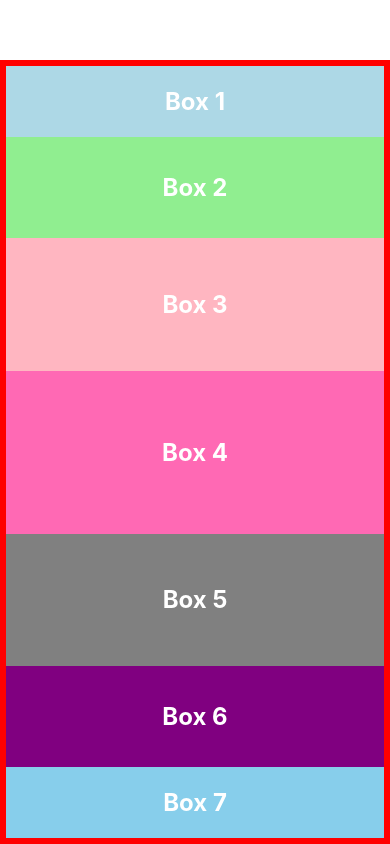
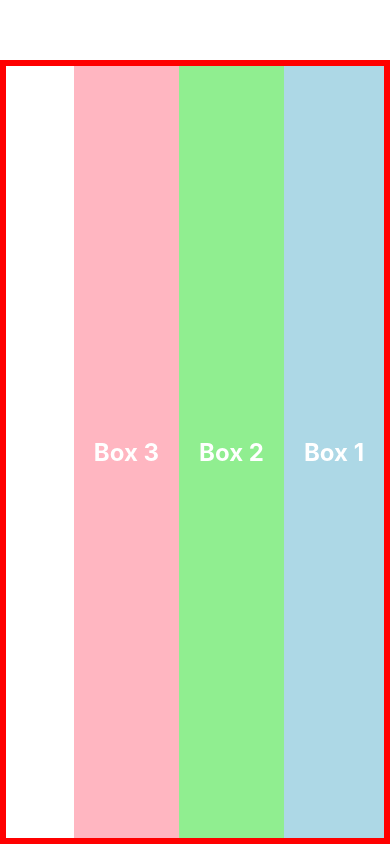
Before and after one commit to sudhir-tiwari2002/ReactNativeLayout, a React Native app: screen / in a window 390 px wide. Built offline with nearby package versions, Linux system fonts and the light colour scheme.

Commit message:
flex direction

```diff
--- a/App.js
+++ b/App.js
@@ -7,13 +7,13 @@ export default function App() {
 
     // </View>
     <View style={styles.container}>
-      <Box style={{ backgroundColor: "lightblue" ,flex:1}}>Box 1</Box>
-      <Box style={{ backgroundColor: "lightgreen" ,flex:2}}>Box 2</Box>
-      <Box style={{ backgroundColor: "lightpink" ,flex:3}}>Box 3</Box>
-      <Box style={{ backgroundColor: "hotpink" , flex:4}}>Box 4</Box>
+      <Box style={{ backgroundColor: "lightblue" }}>Box 1</Box>
+      <Box style={{ backgroundColor: "lightgreen" }}>Box 2</Box>
+      <Box style={{ backgroundColor: "lightpink" }}>Box 3</Box>
+      {/* <Box style={{ backgroundColor: "hotpink" , flex:4}}>Box 4</Box>
       <Box style={{ backgroundColor: "gray" ,flex:3}}>Box 5</Box>
       <Box style={{ backgroundColor: "purple" ,flex:2}}>Box 6</Box>
-      <Box style={{ backgroundColor: "skyblue" ,flex:1}}>Box 7</Box>
+      <Box style={{ backgroundColor: "skyblue" ,flex:1}}>Box 7</Box> */}
     </View>
   );
 }
@@ -21,6 +21,7 @@ export default function App() {
 const styles = StyleSheet.create({
   container: {
     flex:1,
+    flexDirection:"row-reverse",
     marginTop: 60,
     borderWidth: 6,
     borderColor: "red",
```
